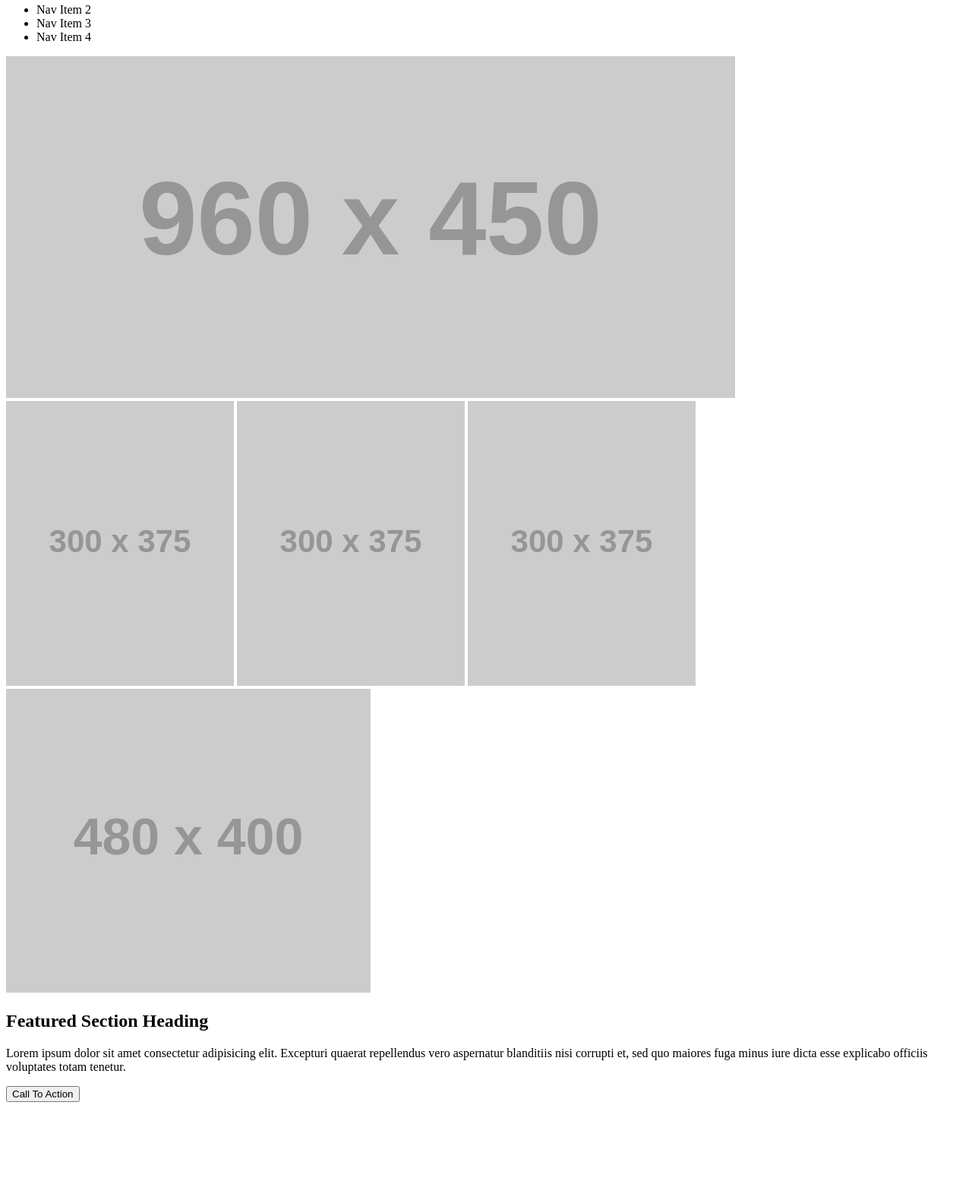
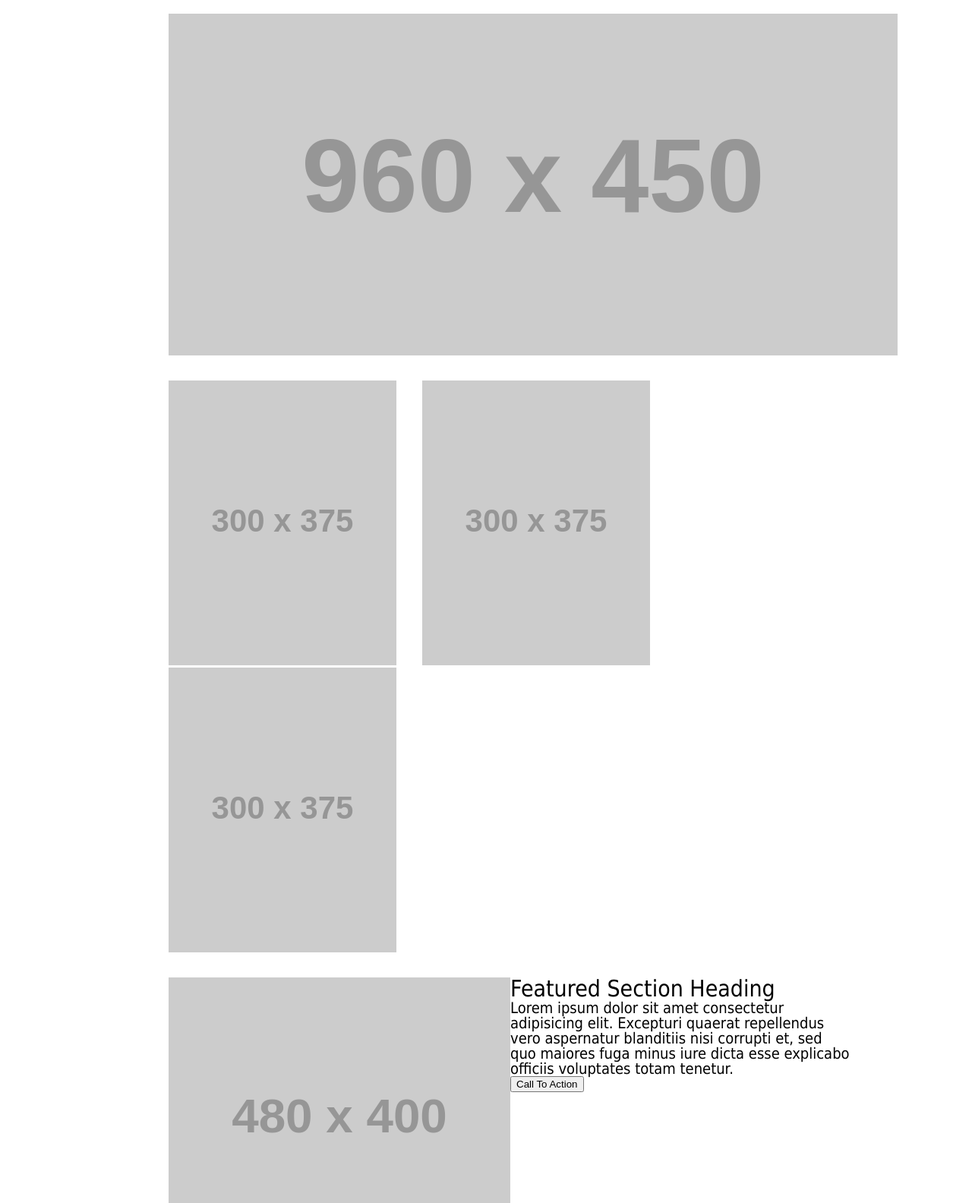
Before and after one commit to haneenbader/wirefame-exercise, a plain HTML site: page index.html in a window 1280 px wide. Shown: the part 112-1696 px from the top of the page at 76% size. Before the commit the page ends 1571 px from the top, so only its background shows below. Drawn offline with Linux system fonts and the light colour scheme; placeholder pictures from the web are drawn by us.

Commit message:
added css style

```diff
--- a/css/style.css
+++ b/css/style.css
@@ -0,0 +1,93 @@
+/* html{
+    width:  1050px;
+} */
+
+
+ body {
+    background-color: white;
+    width:75%;
+    justify-content: center;
+    align-items: center;
+    margin-left: 15%;
+    margin-right: 15%;
+     }
+
+ header {
+    background-size: auto;
+    background-color: rgb(73, 72, 72);
+    margin-bottom: 30px;
+    height: 100px;
+    position: relative;
+ }
+
+ body header  img {
+    margin-bottom: 15px;
+    margin-top: 15px;
+    margin-left: 30px;
+ }
+
+  body header nav {
+    display: inline-block;
+    color: honeydew;
+    position: absolute;
+ }
+
+ body header  nav ul li  {
+     font-family: Tahoma;
+    display: inline-block;
+    color: honeydew;
+    margin: 40px;
+ }
+
+
+
+ #hero-image {
+    align-items: center;
+   margin-bottom: 30px;
+   margin-left: 30px;
+   margin-right: 30px;
+ }
+
+#section2{
+    display: inline-block;
+
+}
+
+ .sub-banner {
+     margin-left: 30px;
+ }
+
+  #section3 {
+    display: inline-block;
+    margin: 30px;
+ }
+
+
+ #left-side{
+     float: left;
+     width: 50%;
+
+ }
+
+ #right-side{
+     float: right;
+     width: 50%;
+     font-family: Tahoma;
+ }
+
+ #right-side h2 {
+     font-size:30px;
+ }
+
+ #right-side p {
+    font-size:20px;
+}
+ footer {
+    background-size: auto;
+    background-color: rgb(73, 72, 72);
+    height: 150px;
+
+ }
+button{
+
+}
--- a/index.html
+++ b/index.html
@@ -6,6 +6,8 @@
     <meta http-equiv="X-UA-Compatible" content="IE=edge">
     <meta name="viewport" content="width=device-width, initial-scale=1.0">
     <title>Document</title>
+    <link rel="stylesheet" href="css/reset.css">
+    <link rel="stylesheet" href="css/style.css">
 </head>
 
 <body>
@@ -17,26 +19,32 @@
                 <li> Nav Item 2</li>
                 <li> Nav Item 3</li>
                 <li> Nav Item 4</li>
-
             </ul>
         </nav>
 
     </header>
 
     <main>
-        <img src="https://via.placeholder.com/960x450/00000.png">
-        <section>
-            <img src="https://via.placeholder.com/300x375/00000.png">
-            <img src="https://via.placeholder.com/300x375/00000.png">
-            <img src="https://via.placeholder.com/300x375/00000.png">
+        <section id='hero-image'>
+            <img src="https://via.placeholder.com/960x450/00000.png">
         </section>
-        <section>
-            <img src="https://via.placeholder.com/480x400/00000.png">
-            <h2>Featured Section Heading </h2>
-            <p> Lorem ipsum dolor sit amet consectetur adipisicing elit. Excepturi quaerat repellendus vero aspernatur
-                blanditiis nisi corrupti et, sed quo maiores fuga minus iure dicta esse explicabo officiis voluptates
-                totam tenetur.</p>
-            <button type="button">Call To Action</button>
+        <section id='section2'>
+            <img class="sub-banner" src="https://via.placeholder.com/300x375/00000.png">
+            <img class="sub-banner" src="https://via.placeholder.com/300x375/00000.png">
+            <img class="sub-banner" src="https://via.placeholder.com/300x375/00000.png">
+        </section>
+        <section id='section3'>
+
+            <img id='left-side' src="https://via.placeholder.com/480x400/00000.png">
+            <article id='right-side'>
+                <h2>Featured Section Heading </h2>
+                <p> Lorem ipsum dolor sit amet consectetur adipisicing elit. Excepturi quaerat repellendus vero
+                    aspernatur
+                    blanditiis nisi corrupti et, sed quo maiores fuga minus iure dicta esse explicabo officiis
+                    voluptates
+                    totam tenetur.</p>
+                <button type="button">Call To Action</button>
+            </article>
         </section>
 
     </main>
```
